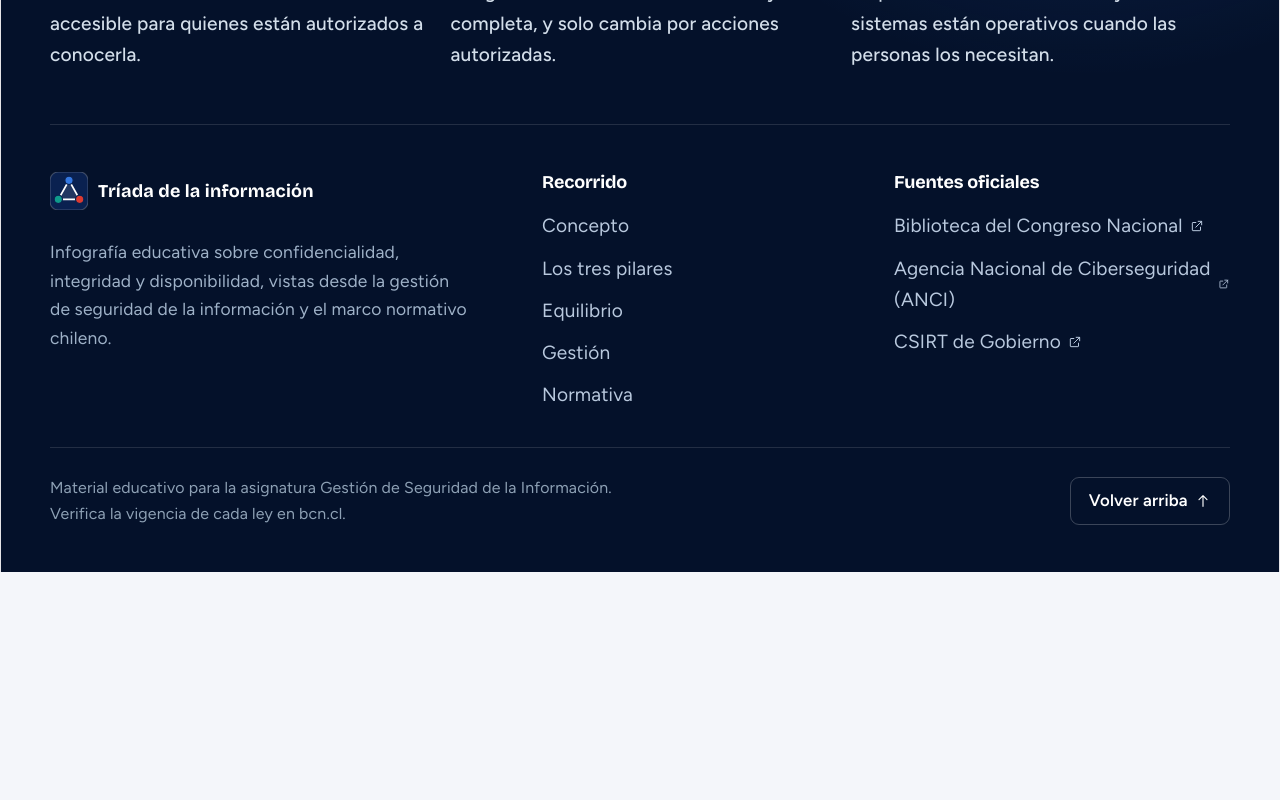
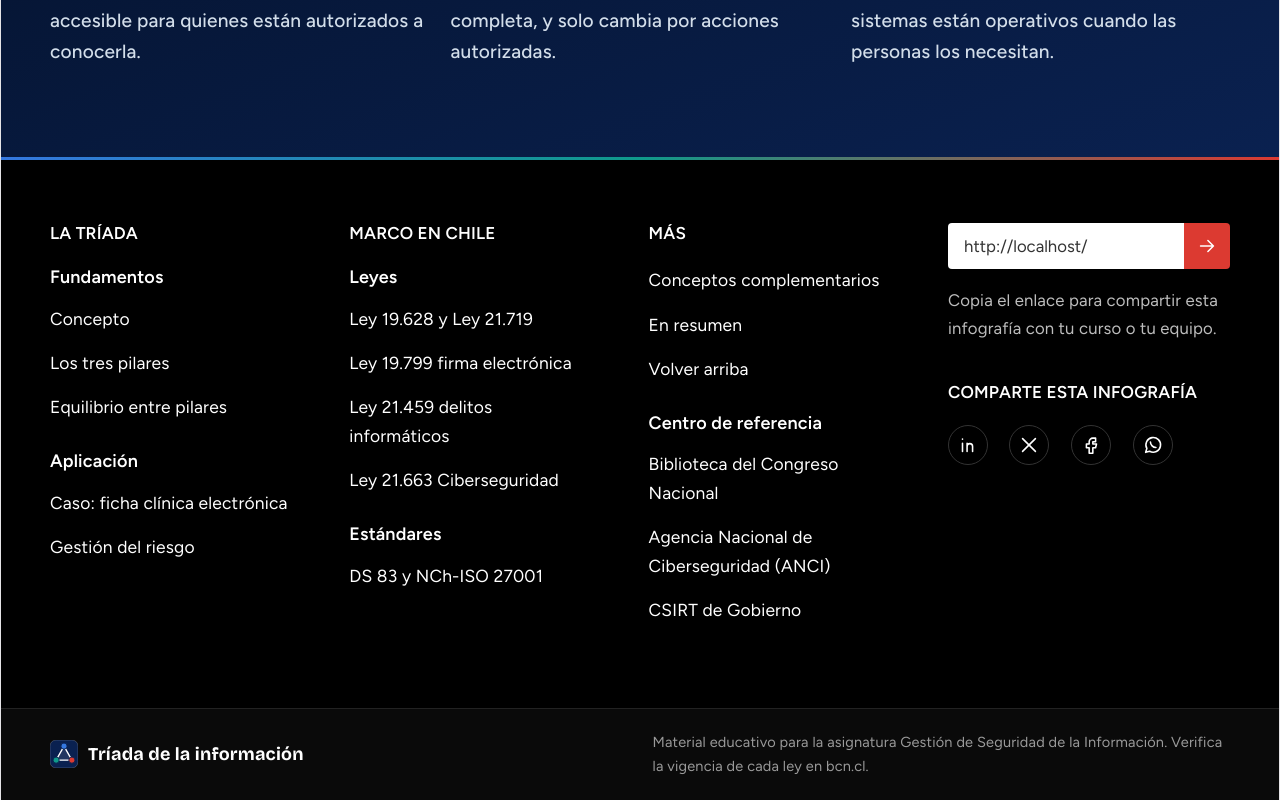
Before and after one commit to kibkili/infografia-triada-info, a React (Vite) app: page / in a window 1280 px wide. Shown: the part 9119-9919 px from the top of the page. Before the commit the page ends 9691 px from the top, so only its background shows below. Built offline with nearby package versions, Linux system fonts and the light colour scheme.

Commit message:
Infografía de la tríada de la información con diseño profesionaladasdasadsfadsdasfdsafsdadsg

```diff
--- a/src/App.css
+++ b/src/App.css
@@ -218,3 +218,29 @@ a:focus-visible { outline: 3px solid var(--c); outline-offset: 3px; }
 .to-top { display: inline-flex; align-items: center; gap: .4rem; color: #fff; text-decoration: none; font-weight: 600; font-size: .93rem; padding: .5rem 1rem; border: 1px solid rgba(255,255,255,.22); border-radius: 9px; transition: background .2s; }
 .to-top:hover { background: rgba(255,255,255,.1); }
 @media (min-width: 960px) { .foot-grid { grid-template-columns: 1.5fr 1fr 1.2fr; gap: 4rem; } }
+
+/* ============ Pie de pagina (estilo corporativo) ============ */
+.end { border-image: none; border-top: 0; background: linear-gradient(160deg, var(--deep), var(--navy)); padding-bottom: clamp(3rem, 7vw, 5rem); }
+.end .sum { margin-bottom: 0; }
+.site-foot { background: #000; color: #fff; font-size: .97rem; border-top: 3px solid transparent; border-image: linear-gradient(90deg, var(--c), var(--i), var(--d)) 1; }
+.foot-cols { display: grid; gap: 2.4rem; padding: 3.5rem 0 3rem; }
+.site-foot a { color: #fff; text-decoration: none; transition: color .2s; }
+.site-foot ul a:hover { color: var(--d); text-decoration: underline; text-underline-offset: 4px; }
+.foot-h { color: #fff; font: 800 .95rem var(--body); text-transform: uppercase; letter-spacing: .01em; margin: 0 0 1.3rem; }
+.foot-sub { color: #fff; font: 700 1rem var(--body); margin: 0 0 .9rem; }
+.foot-group { margin-bottom: 1.6rem; }
+.site-foot ul { list-style: none; margin: 0; padding: 0; display: grid; gap: .85rem; }
+.copy-box { display: flex; max-width: 380px; }
+.copy-box input { flex: 1; min-width: 0; height: 46px; padding: 0 .9rem; border: 0; border-radius: 4px 0 0 4px; background: #fff; color: #333; font: .93rem var(--body); }
+.copy-box button { flex: none; width: 46px; height: 46px; border: 0; border-radius: 0 4px 4px 0; background: var(--d); color: #fff; display: grid; place-items: center; cursor: pointer; transition: background .2s; }
+.copy-box button:hover { background: #f0493f; }
+.copy-box button:focus-visible, .copy-box input:focus-visible { outline: 3px solid #fff; outline-offset: 2px; }
+.copy-note { color: #bdbdbd; font-size: .93rem; margin: 1rem 0 2.2rem; max-width: 34ch; }
+.soc-row { display: flex; gap: 1.2rem; align-items: center; }
+.soc-row a { display: grid; place-items: center; width: 40px; height: 40px; border-radius: 50%; border: 1px solid #333; transition: background .2s, border-color .2s, transform .2s; }
+.soc-row a:hover { background: var(--d); border-color: var(--d); transform: translateY(-2px); }
+.foot-legal { border-top: 1px solid #222; background: #0a0a0a; }
+.foot-legal-in { display: flex; flex-wrap: wrap; align-items: center; justify-content: space-between; gap: .8rem 2rem; padding: 1.2rem 0; }
+.foot-legal small { color: #9a9a9a; max-width: 62ch; }
+@media (min-width: 640px) { .foot-cols { grid-template-columns: repeat(2, 1fr); } }
+@media (min-width: 1000px) { .foot-cols { grid-template-columns: 1fr 1fr 1fr 1.15fr; gap: 3rem; } }
--- a/src/App.jsx
+++ b/src/App.jsx
@@ -21,6 +21,12 @@ const PATHS = {
   menu: <path d="M4 7h16M4 12h16M4 17h16" />,
   close: <path d="M6 6l12 12M18 6 6 18" />,
   external: <path d="M14 4h6v6M20 4 10 14M18 14v5a1 1 0 0 1-1 1H5a1 1 0 0 1-1-1V7a1 1 0 0 1 1-1h5" />,
+  arrow: <path d="M5 12h14M13 6l6 6-6 6" />,
+  check: <path d="m5 12.500 4.500 4.500L19 7.500" />,
+  linkedin: <path d="M6 10v9M6 5.500v.1M11 19v-5.500a3 3 0 0 1 6 0V19M11 10v9" />,
+  x: <path d="M5 5l14 14M19 5 5 19" />,
+  facebook: <path d="M14 8.500h3V4.500h-3a4 4 0 0 0-4 4V11H7v4h3v6h4v-6h3l1-4h-4V8.500z" />,
+  whatsapp: <path d="M4 20l1.300-4.200A8 8 0 1 1 8.300 18.800zM9.200 8.800c0 3.200 2.800 6 6 6" />,
   layers: <path d="m12 3 9 5-9 5-9-5zM3 13l9 5 9-5" />,
 }
 
@@ -109,10 +115,26 @@ const EXTRA = [
 ]
 
 const LINKS = [['que-es', 'Concepto'], ['triada', 'Los tres pilares'], ['equilibrio', 'Equilibrio'], ['gestion', 'Gestión'], ['normativa', 'Normativa']]
+
 const SOURCES = [
   ['Biblioteca del Congreso Nacional', 'https://www.bcn.cl/leychile'],
   ['Agencia Nacional de Ciberseguridad (ANCI)', 'https://anci.gob.cl'],
   ['CSIRT de Gobierno', 'https://www.csirt.gob.cl'],
+]
+
+const FOOT = [
+  { title: 'La tríada', groups: [
+    ['Fundamentos', [['Concepto', '#que-es'], ['Los tres pilares', '#triada'], ['Equilibrio entre pilares', '#equilibrio']]],
+    ['Aplicación', [['Caso: ficha clínica electrónica', '#caso'], ['Gestión del riesgo', '#gestion']]],
+  ] },
+  { title: 'Marco en Chile', groups: [
+    ['Leyes', [['Ley 19.628 y Ley 21.719', '#normativa'], ['Ley 19.799 firma electrónica', '#normativa'], ['Ley 21.459 delitos informáticos', '#normativa'], ['Ley 21.663 Ciberseguridad', '#normativa']]],
+    ['Estándares', [['DS 83 y NCh-ISO 27001', '#normativa']]],
+  ] },
+  { title: 'Más', groups: [
+    [null, [['Conceptos complementarios', '#complementos'], ['En resumen', '#resumen'], ['Volver arriba', '#top']]],
+    ['Centro de referencia', SOURCES.map(([l, u]) => [l, u])],
+  ] },
 ]
 
 const byKey = Object.fromEntries(PILLARS.map((p) => [p.key, p]))
@@ -159,6 +181,7 @@ export default function App() {
   const [scrolled, setScrolled] = useState(false)
   const [menu, setMenu] = useState(false)
   const [section, setSection] = useState('top')
+  const [copied, setCopied] = useState(false)
   const bar = useRef(null)
   const blocks = useRef([])
 
@@ -202,6 +225,18 @@ export default function App() {
     ;['top', ...LINKS.map((l) => l[0])].forEach((id) => { const el = document.getElementById(id); if (el) io.observe(el) })
     return () => io.disconnect()
   }, [])
+
+  const url = typeof window !== 'undefined' ? window.location.href : ''
+  const copy = async () => {
+    try { await navigator.clipboard.writeText(url); setCopied(true); setTimeout(() => setCopied(false), 2200) } catch { /* sin permiso */ }
+  }
+  const enc = encodeURIComponent(url)
+  const SHARE = [
+    ['linkedin', 'LinkedIn', `https://www.linkedin.com/sharing/share-offsite/?url=${enc}`],
+    ['x', 'X', `https://twitter.com/intent/tweet?url=${enc}`],
+    ['facebook', 'Facebook', `https://www.facebook.com/sharer/sharer.php?u=${enc}`],
+    ['whatsapp', 'WhatsApp', `https://wa.me/?text=${enc}`],
+  ]
 
   const current = active ? byKey[active] : null
 
@@ -308,7 +343,7 @@ export default function App() {
       </section>
 
       {/* Caso */}
-      <section className="sec">
+      <section id="caso" className="sec">
         <div className="wrap">
           <h2 className="rv">Un caso: la ficha clínica electrónica</h2>
           <p className="intro rv">Un hospital público chileno guarda las historias de sus pacientes en un sistema digital. Los tres criterios aparecen a la vez.</p>
@@ -361,7 +396,7 @@ export default function App() {
       </section>
 
       {/* Mas alla */}
-      <section className="sec alt">
+      <section id="complementos" className="sec alt">
         <div className="wrap">
           <h2 className="rv">Conceptos que complementan la tríada</h2>
           <div className="grid3">
@@ -377,9 +412,8 @@ export default function App() {
       </section>
 
       {/* Cierre */}
-      <footer className="end">
-        <div className="wrap">
-          <div className="rv">
+      <section id="resumen" className="end">
+        <div className="wrap rv">
           <h2>En resumen</h2>
           <div className="sum">
             {PILLARS.map((p) => (
@@ -387,23 +421,45 @@ export default function App() {
             ))}
           </div>
         </div>
-          <div className="foot-grid">
-            <div className="foot-brand">
-              <a className="brand" href="#top"><Logo size={38} /> <span>Tríada de la información</span></a>
-              <p>Infografía educativa sobre confidencialidad, integridad y disponibilidad, vistas desde la gestión de seguridad de la información y el marco normativo chileno.</p>
+      </section>
+
+      <footer className="site-foot">
+        <div className="wrap foot-cols">
+          {FOOT.map((col) => (
+            <div key={col.title}>
+              <h3 className="foot-h">{col.title}</h3>
+              {col.groups.map(([sub, links]) => (
+                <div className="foot-group" key={sub || 'main'}>
+                  {sub && <h4 className="foot-sub">{sub}</h4>}
+                  <ul>
+                    {links.map(([label, href]) => (
+                      <li key={label}>
+                        <a href={href} {...(href.startsWith('http') ? { target: '_blank', rel: 'noreferrer' } : {})}>{label}</a>
+                      </li>
+                    ))}
+                  </ul>
                 </div>
-            <div>
-              <h3>Recorrido</h3>
-              <ul>{LINKS.map(([id, label]) => <li key={id}><a href={`#${id}`}>{label}</a></li>)}</ul>
+              ))}
             </div>
-            <div>
-              <h3>Fuentes oficiales</h3>
-              <ul>{SOURCES.map(([label, url]) => <li key={url}><a href={url} target="_blank" rel="noreferrer">{label} <Icon name="external" size={14} /></a></li>)}</ul>
+          ))}
+          <div className="foot-share">
+            <div className="copy-box">
+              <input readOnly value={url} aria-label="Enlace de la infografía" onFocus={(e) => e.target.select()} />
+              <button onClick={copy} aria-label="Copiar enlace"><Icon name={copied ? 'check' : 'arrow'} size={22} /></button>
+            </div>
+            <p className="copy-note">{copied ? 'Enlace copiado al portapapeles.' : 'Copia el enlace para compartir esta infografía con tu curso o tu equipo.'}</p>
+            <h3 className="foot-h">Comparte esta infografía</h3>
+            <div className="soc-row">
+              {SHARE.map(([ic, name, href]) => (
+                <a key={name} href={href} target="_blank" rel="noreferrer" aria-label={`Compartir en ${name}`}><Icon name={ic} size={22} /></a>
+              ))}
             </div>
           </div>
-          <div className="foot-bottom">
+        </div>
+        <div className="foot-legal">
+          <div className="wrap foot-legal-in">
+            <a className="brand" href="#top"><Logo size={28} /> <span>Tríada de la información</span></a>
             <small>Material educativo para la asignatura Gestión de Seguridad de la Información. Verifica la vigencia de cada ley en bcn.cl.</small>
-            <a className="to-top" href="#top">Volver arriba <Icon name="down" size={16} style={{ transform: 'rotate(180deg)' }} /></a>
           </div>
         </div>
       </footer>
```
Lines whose indentation alone changed are shown as unchanged.
